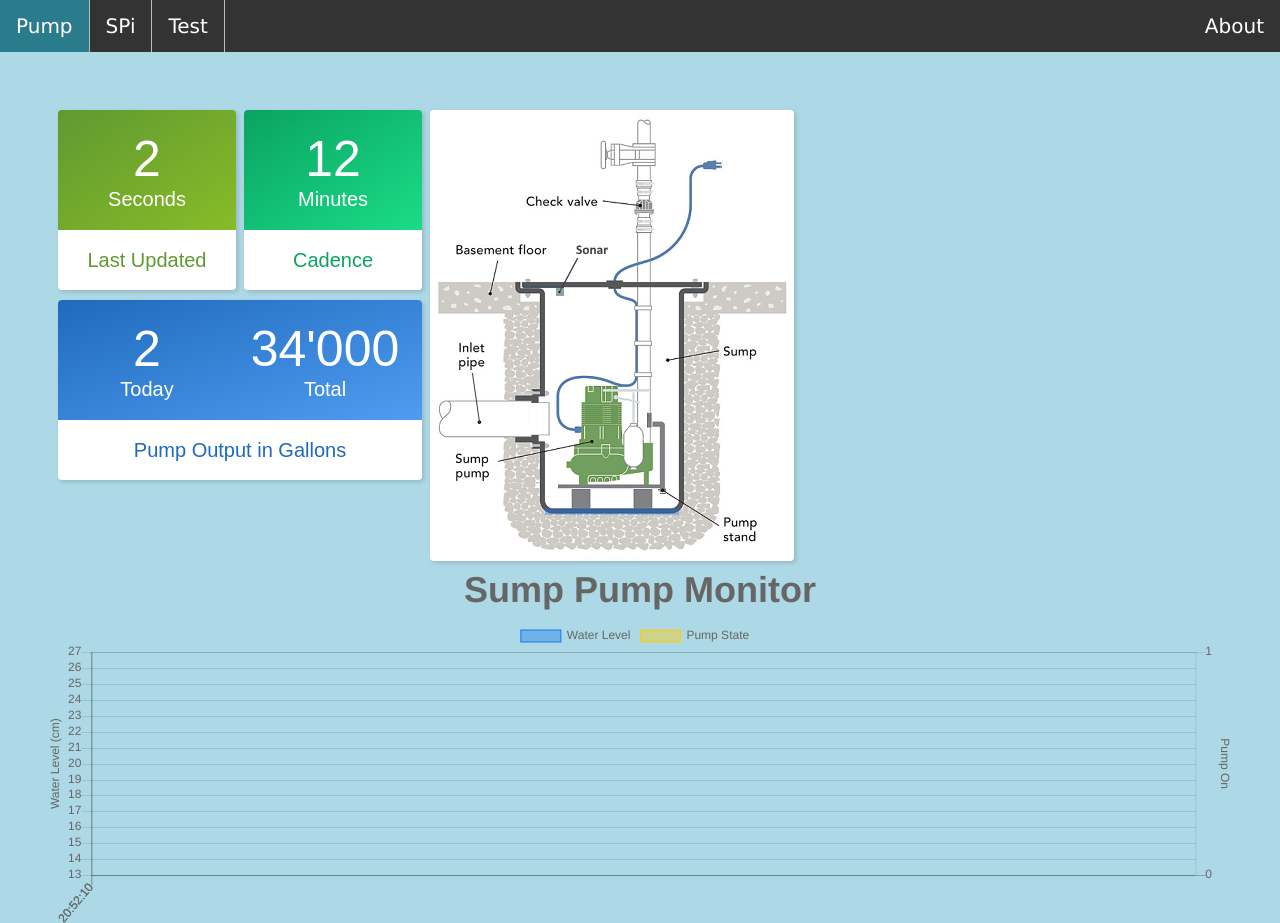
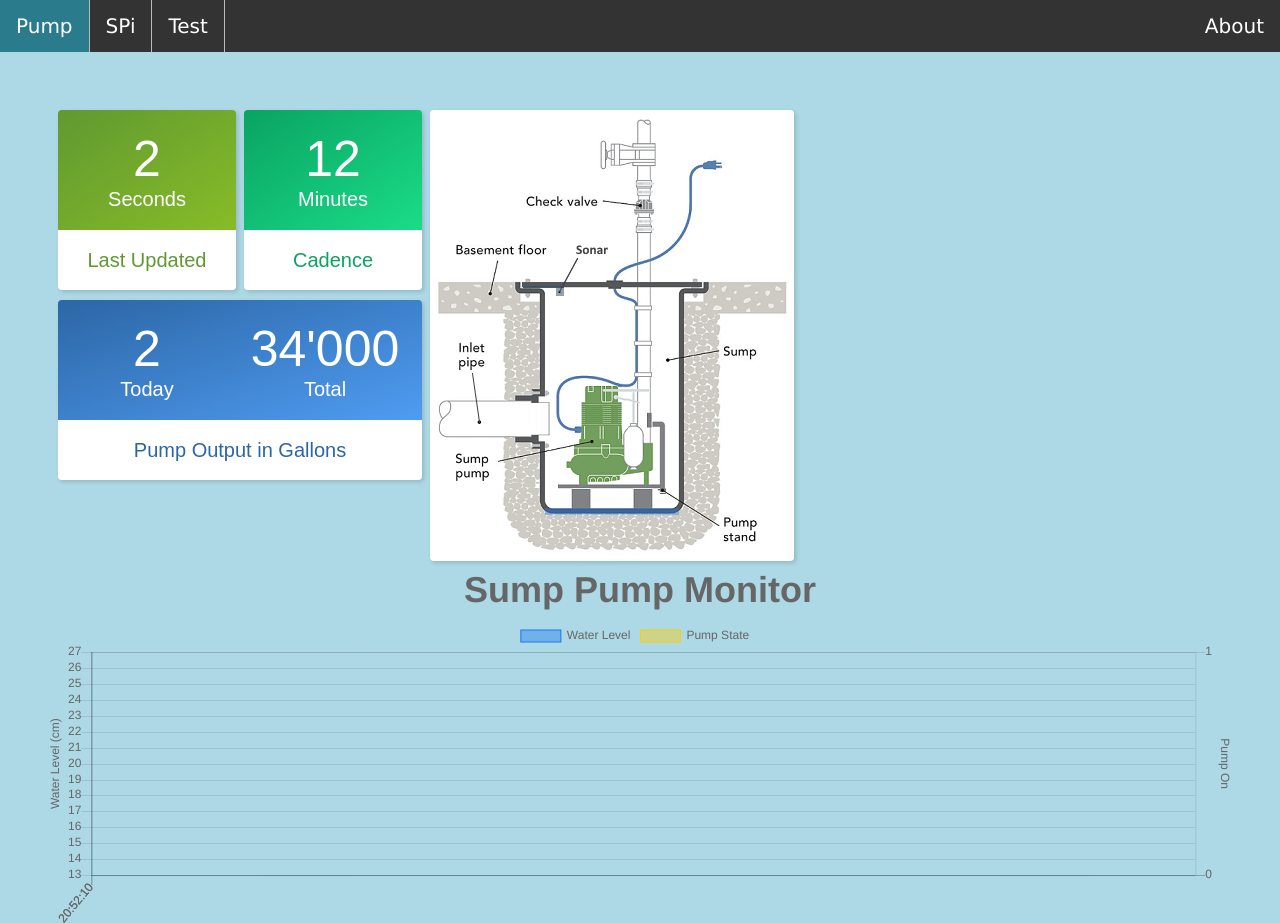
Before and after one commit to holecekales/Cortex, a website: page public/index.html in a window 1280 px wide. Shown: the top 923 px of the page. Drawn offline with Linux system fonts and the light colour scheme; no server answers.

Commit message:
tweekign blue tile

```diff
--- a/public/css/pump.css
+++ b/public/css/pump.css
@@ -99,11 +99,11 @@
 }
 
 .tile.blue .header {
-  background: linear-gradient(to bottom right, #1f6abb, #4f9cf2);
+  background: linear-gradient(to bottom right, #2c66a5, #4f9cf2);
 }
 
 .tile.blue .body {
-  color: #1f6abb;
+  color: #2c66a5;
 }
 
 .tile.lightgreen .header {
```
